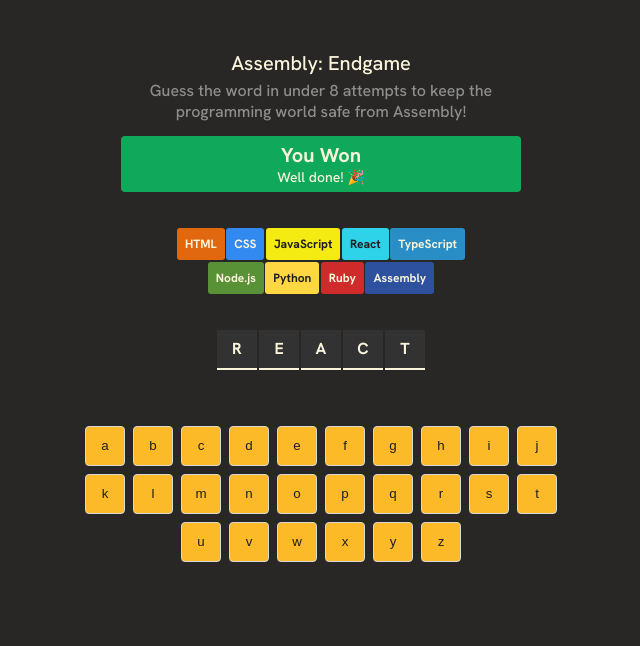
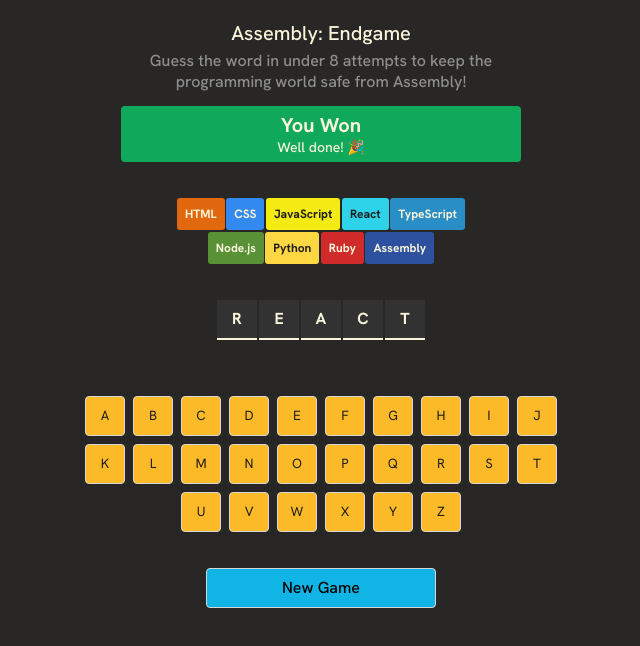
Before and after one commit to Rarnak/assembly-endgame, a React (Vite) app: page / in a window 1280 px wide. Shown: the top 646 px of the page, without its empty margins (319-959 px from the left). Built offline with nearby package versions, Linux system fonts and the light colour scheme.

Commit message:
build: new game button style new game button

```diff
--- a/src/App.jsx
+++ b/src/App.jsx
@@ -9,12 +9,12 @@
 
   const alphabets = 'abcdefghijklmnopqrstuvwxyz'
 
-  const KeyboardElements = alphabets.split("").map((letter, index) => {
+  const KeyboardElements = alphabets.split("").map(letter => {
     return <button
-      key={index}
+      key={letter}
       className="keyboard-letter"
     >
-      {letter}
+      {letter.toUpperCase()}
     </button>
   })
 
@@ -47,5 +47,6 @@
     <section className="keyboard">
       {KeyboardElements}
     </section>
+    <button className="new-game">New Game</button>
   </main>)
 }
--- a/src/index.css
+++ b/src/index.css
@@ -7,7 +7,7 @@
   background-color: #282726;
   font-family: "Hanken Grotesk", sans-serif;
   height: 100vh;
-  padding: 50px;
+  padding: 20px;
   display: flex;
   justify-content: center;
 }
@@ -21,7 +21,7 @@
 }
 
 
-.header{
+.header {
   display: flex;
   flex-direction: column;
   gap: 20px;
@@ -96,13 +96,13 @@
   border-radius: 3px;
 }
 
-.word{
+.word {
   display: flex;
   justify-content: center;
   gap: 2px;
 }
 
-.letter{
+.letter {
   background-color: #323232;
   color: #F9F4DA;
   font-size: 18;
@@ -115,7 +115,7 @@
   border-bottom: 2px solid #F9F4DA;
 }
 
-.keyboard{
+.keyboard {
   padding-top: 20px;
   max-width: 480px;
   display: flex;
@@ -125,7 +125,7 @@
   gap: 8px;
 }
 
-button.keyboard-letter{
+button.keyboard-letter {
   width: 40px;
   height: 40px;
   display: flex;
@@ -136,4 +136,20 @@
   border: 1px solid #D7D7D7;
   border-radius: 4px;
   cursor: pointer;
+  font-family: "Hanken Grotesk", sans-serif;
 }
+
+.new-game {
+  background-color: #11B5E5;
+  border: 1px solid #D7D7D7;
+  border-radius: 4px;
+  width: 230px;
+  height: 40px;
+  padding: 6px 12px;
+  display: block;
+  margin-inline: auto;
+  cursor: pointer;
+  font-family: "Hanken Grotesk", sans-serif;
+  font-weight: 500;
+  font-size: 16px;
+}
```
